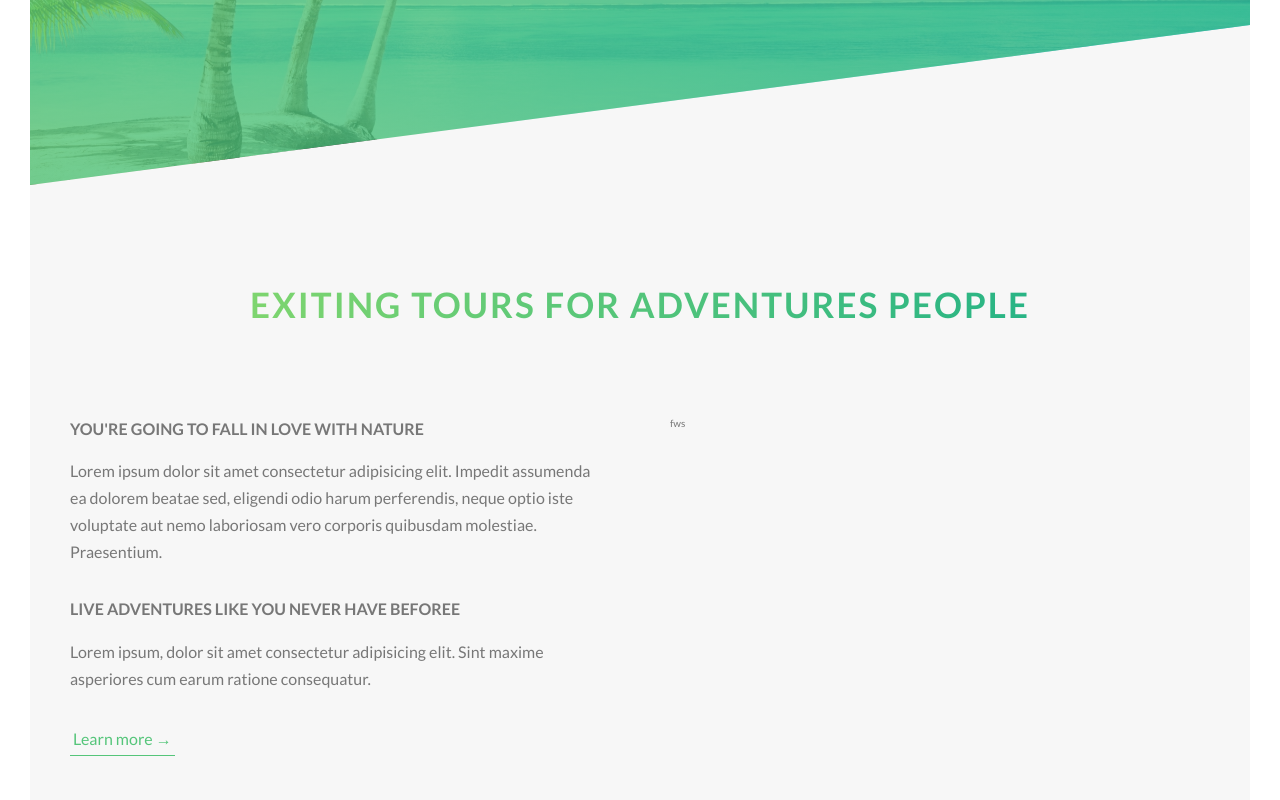
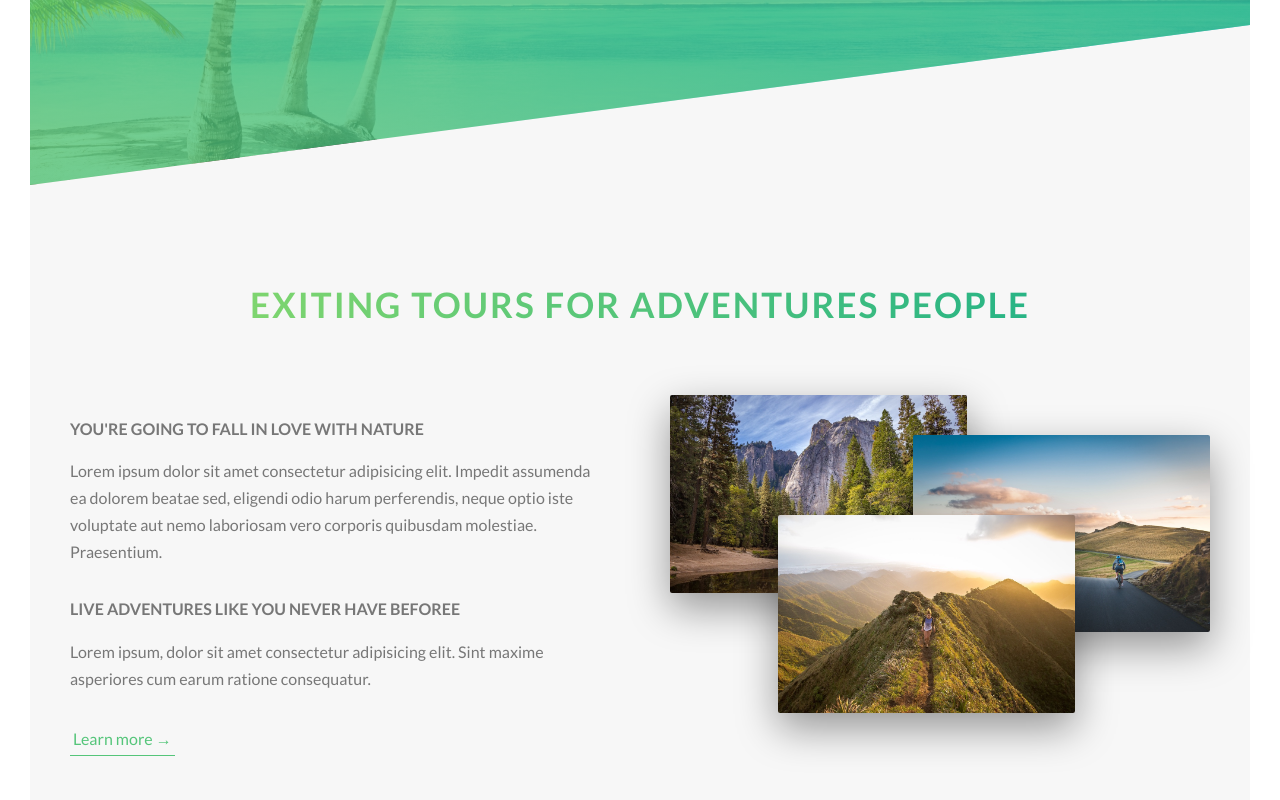
Before and after one commit to Ragnarok99/cssAdvancedTopics, a website: page index.html in a window 1280 px wide. Shown: the part 605-1405 px from the top of the page. Drawn offline with Linux system fonts and the light colour scheme.

Commit message:
add images composition

```diff
--- a/index.html
+++ b/index.html
@@ -60,7 +60,23 @@
             <a href="#" class="btn-text">Learn more &rarr;</a>
           </div>
           <div class="col-1-of-2">
-            fws
+            <div class="composition">
+              <img
+                src="images/nat-1-large.jpg"
+                alt="photo 1"
+                class="composition__photo composition__photo--p1"
+              />
+              <img
+                src="images/nat-2-large.jpg"
+                alt="photo 2"
+                class="composition__photo composition__photo--p2"
+              />
+              <img
+                src="images/nat-3-large.jpg"
+                alt="photo 3"
+                class="composition__photo composition__photo--p3"
+              />
+            </div>
           </div>
         </div>
       </section>
--- /dev/null
+++ b/sass/components/_composition.scss
@@ -0,0 +1,39 @@
+.composition {
+  position: relative;
+
+  &__photo {
+    width: 55%;
+    box-shadow: 0 1.5rem 4rem rgba($color-black, 0.4);
+    border-radius: 2px;
+    position: absolute;
+    z-index: 1;
+    transition: all 0.2s ease-out;
+    outline-offset: 2rem;
+
+    &--p1 {
+      left: 0;
+      top: -2rem;
+    }
+
+    &--p2 {
+      right: 0;
+      top: 2rem;
+    }
+
+    &--p3 {
+      left: 20%;
+      top: 10rem;
+    }
+
+    &:hover {
+      outline: 1.5rem solid $color-primary;
+      transform: scale(1.05);
+      box-shadow: 0 2.5rem 4rem rgba($color-black, 0.5);
+      z-index: 2;
+    }
+  }
+
+  &:hover &__photo:not(:hover) {
+    transform: scale(0.9);
+  }
+}
--- a/sass/main.scss
+++ b/sass/main.scss
@@ -8,6 +8,7 @@
 @import "base/utilities";
 
 @import "components/button";
+@import "components/composition";
 
 @import "layouts/header";
 @import "layouts/grid";
```
Also changed, not shown: css/app.css, images/nat-1-large.jpg (added), images/nat-1.jpg (added), images/nat-2-large.jpg (added), images/nat-2.jpg (added), images/nat-3-large.jpg (added), images/nat-3.jpg (added), 1 other file.
